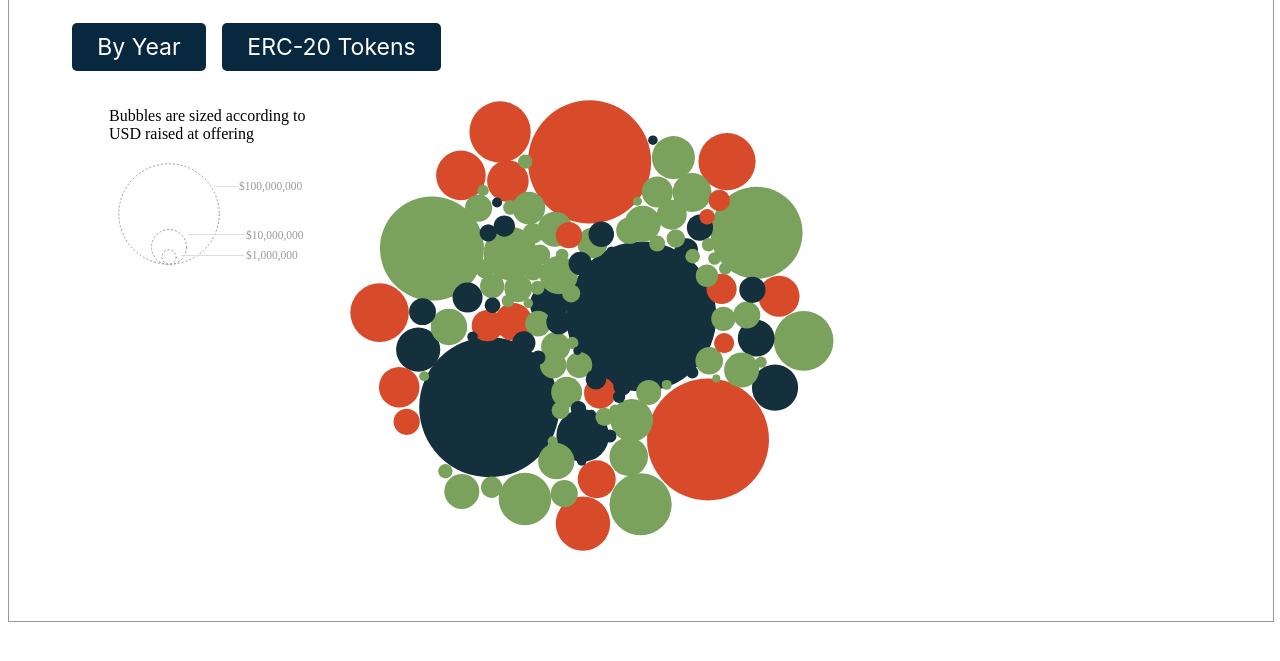
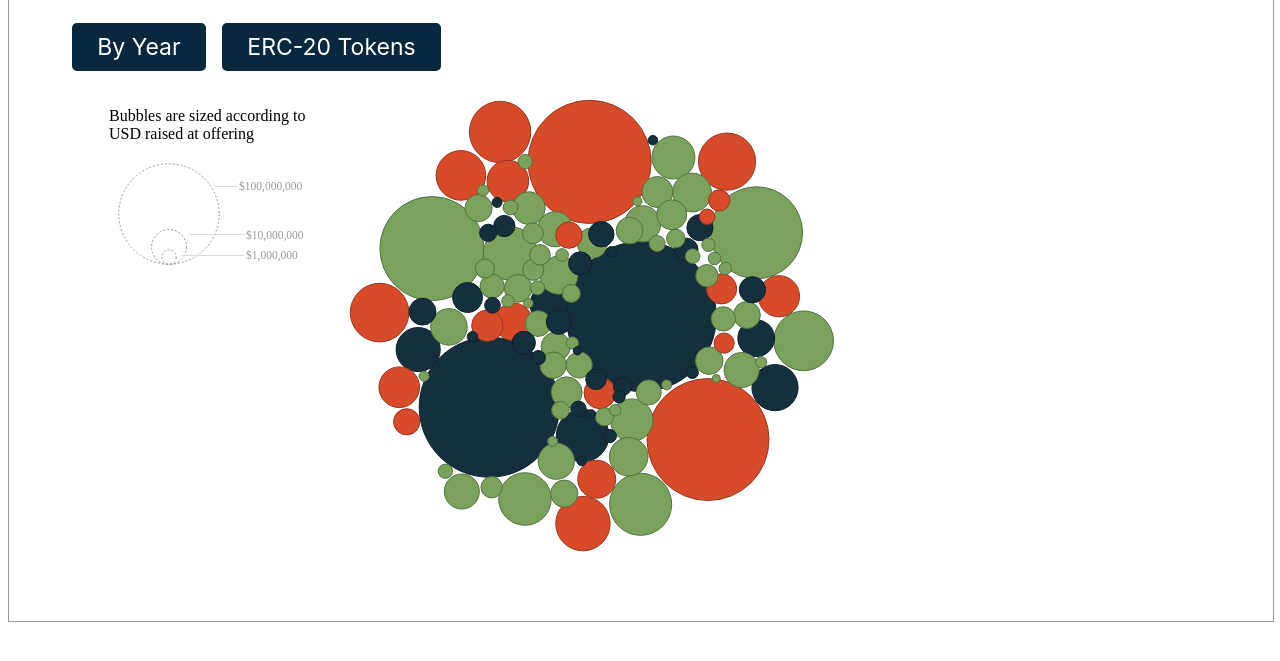
Before and after one commit to inkymaze/tokenICO, a website: page index.html in a window 1280 px wide. Shown: the part 243-904 px from the top of the page. Drawn offline with nearby package versions, Linux system fonts and the light colour scheme; animation ran at ten frames a second.

Commit message:
add stroke to bubbles

```diff
--- a/index.html
+++ b/index.html
@@ -132,6 +132,16 @@
          'Others': width * 0.22
        };
 
+       function getFillColor(roi) {
+         if(roi === "BLUE") {
+         return "#14303D";
+       } else if (roi === "RED") {
+         return "#d84b2a";
+       } else {
+         return "#7aa25c";
+       }
+       }
+
        function showYears() {
          let yearsData = d3.keys(yearsTitleX);
          let years = svg.selectAll('.year')
@@ -238,16 +248,14 @@
            .attr("r", function(d) {
              return bubbleScale(d.usd_raised);
            })
+
            .attr("fill",
            function(d) {
-                 if(d.roi === "BLUE") {
-                 return "#14303D";
-               } else if (d.roi === "RED") {
-                 return "#d84b2a";
-               } else {
-                 return "#7aa25c";
-               }
+              return getFillColor(d.roi);
              })
+
+            .attr('stroke', function (d) {
+              return d3.rgb(getFillColor(d.roi)).darker(); })
 
            // loads bubbles with logos but freezes browser
           //  function(d) {
@@ -297,16 +305,16 @@
 
 
          simulation
-
+         .force('charge', d3.forceManyBody().strength(-0.01))
          .force("xAxis", forceXsplit)
          .force("yAxis", d3.forceY(height / 2).strength(0.03))
          .force("preventCollide", d3.forceCollide(function(d) {
-           return bubbleScale(d.usd_raised) + 3;
+           return bubbleScale(d.usd_raised) + 2;
 
          }))
-   .velocityDecay(0.5)
-           .alphaTarget(0.5)
-           .restart();
+
+          .alphaTarget(0.4)
+          .restart();
        });
 
 
@@ -314,9 +322,7 @@
 
        d3.select("#erc20").on('click', function() {
           svg.selectAll('.year').remove();
-
           showErc();
-
 
          simulation.force("xAxis", forceXErcSplit)
          .force('charge', d3.forceManyBody().strength(-0.1))
@@ -336,6 +342,8 @@
 
        function ticked() {
          circle
+
+
            .attr("cx", function(d) {
              return d.x;
            })
```
